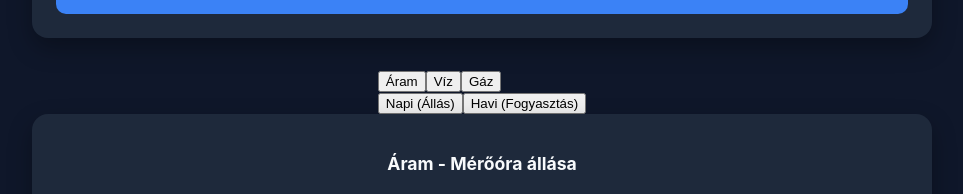
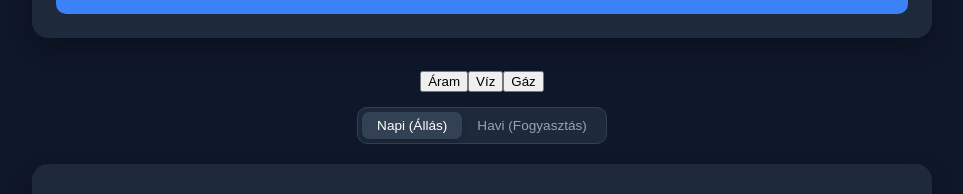
Before and after one commit to vRudi80/React, a React (Vite) app: page / in a window 1280 px wide. Shown: the part 349-543 px from the top of the page, without its empty margins (158-1121 px from the left). Built offline with nearby package versions, Linux system fonts and the light colour scheme; no server answers.

Commit message:
Update App.css

```diff
--- a/src/App.css
+++ b/src/App.css
@@ -250,6 +250,47 @@ input[type="date"]::-webkit-calendar-picker-indicator {
   background: #f87171;
   color: white;
 }
+.controls-bar {
+  display: flex;
+  flex-direction: column;
+  align-items: center;
+  gap: 15px;
+  margin-bottom: 20px;
+  width: 100%;
+}
+
+.view-toggle {
+  display: flex;
+  background: #1e293b;
+  padding: 4px;
+  border-radius: 10px;
+  border: 1px solid #334155;
+}
+
+.view-toggle button {
+  background: transparent;
+  border: none;
+  color: var(--text-muted);
+  padding: 6px 15px;
+  border-radius: 7px;
+  cursor: pointer;
+  font-size: 0.85rem;
+  transition: all 0.2s;
+}
+
+.view-toggle button.active {
+  background: #334155;
+  color: white;
+  box-shadow: 0 2px 5px rgba(0,0,0,0.2);
+}
+
+.hint {
+  font-size: 0.8rem;
+  color: var(--text-muted);
+  text-align: center;
+  margin-top: 10px;
+  font-style: italic;
+}
 /* Színkódok élénkebben */
 .record-item.Áram { border-left-color: #fbbf24; }
 .record-item.Víz { border-left-color: #38bdf8; }
```
